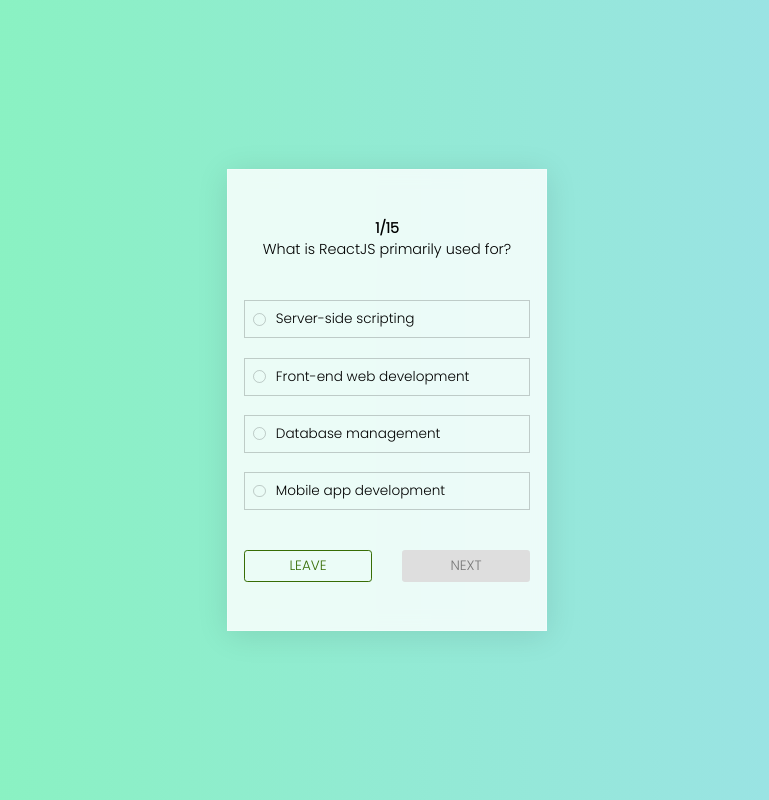
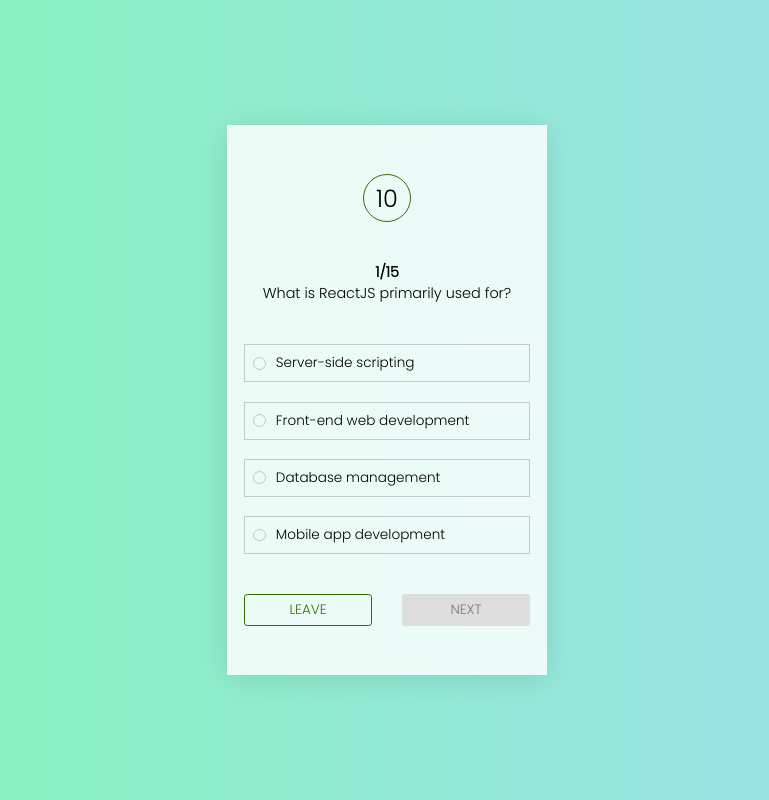
Before and after one commit to CREDO23/reactjs-course, a React (Vite) app in the folder 3-Interactivity/Quiz-app/: page / in a window 1280 px wide. Both pictures are taken after typing "Sample", "name@example.com" into the empty fields and a click on the button "GET STARTED". Shown: the whole page, without its empty margins (253-1022 px from the left). Built offline with nearby package versions, Linux system fonts and the light colour scheme.

Commit message:
feat: add the WithTimer HOC

```diff
--- a/3-Interactivity/Quiz-app/src/components/question/index.jsx
+++ b/3-Interactivity/Quiz-app/src/components/question/index.jsx
@@ -2,28 +2,41 @@
 import Button from '../shared/button';
 import Choice from './choice';
 import { useState } from 'react';
+import WithTimer from '../../utils/withTimer';
 
-export default function Question({
+function Question({
   question,
   options,
   questionIndex,
   next,
   setUserChoice,
   finsish,
+  time,
+  clearTime,
 }) {
   const [choice, setchoice] = useState(null);
 
   const handleNext = () => {
     setUserChoice(choice);
     setchoice(null); // reset the choice, we will learn more in the next post #4
+    clearTime();
     next();
-    if(questionIndex == 15){
-      finsish()
+    if (questionIndex == 15) {
+      finsish();
     }
   };
 
+
+  if (time == 15) {
+    handleNext();
+    clearTime();
+  }
+
   return (
     <div className={styles['question']}>
+      <div className={styles["timer"]}>
+          <span>{ 15 - time}</span>
+      </div>
       <p>
         <span>
           <b>{questionIndex}/15</b>
@@ -49,13 +62,12 @@
 
       <div className={styles['action_buttons']}>
         <Button type="secondary">Leave</Button>
-        <Button
-          onClick={handleNext}
-          disabled={choice == null}
-        >
+        <Button onClick={handleNext} disabled={choice == null}>
           {questionIndex < 15 ? 'Next' : 'Finish'}
         </Button>
       </div>
     </div>
   );
 }
+
+export default WithTimer(Question);
--- a/3-Interactivity/Quiz-app/src/styles/components/question/index.module.css
+++ b/3-Interactivity/Quiz-app/src/styles/components/question/index.module.css
@@ -31,3 +31,22 @@
   align-items: center;
   justify-content: space-between;
 }
+
+.timer{
+  width: 100% ;
+  display: flex;
+  align-items: center;
+  justify-content: center;
+  font-size: 1.5rem;
+}
+
+.timer span{
+  border: solid 1px var(--primary-color);
+  width: 3rem;
+  height: 3rem;
+  border-radius: 50%;
+  display: flex;
+  align-items: center;
+  justify-content: center;
+
+}
--- /dev/null
+++ b/3-Interactivity/Quiz-app/src/utils/withTimer.jsx
@@ -0,0 +1,28 @@
+import { useState, useEffect } from 'react';
+
+export default function WithTimer(QuestionComponent) {
+  return function QuestionWithTimer(props) {
+    const [time, setTime] = useState(0);
+    let interval;
+
+    useEffect(() => {
+      interval = setInterval(() => {
+        setTime((prevT) => prevT + 1);
+      }, 500);
+
+      return () => {
+        clearInterval(interval)
+        setTime(0)
+      } ;
+    }, []);
+
+    const clearTime = () => {
+        clearInterval(interval)
+        setTime(0)
+    }
+
+    return (
+      <QuestionComponent {...props} clearTime={clearTime} time={time} />
+    );
+  };
+}
```
Also changed, not shown: 1 other file (tests, documents, lock files or other folders).
